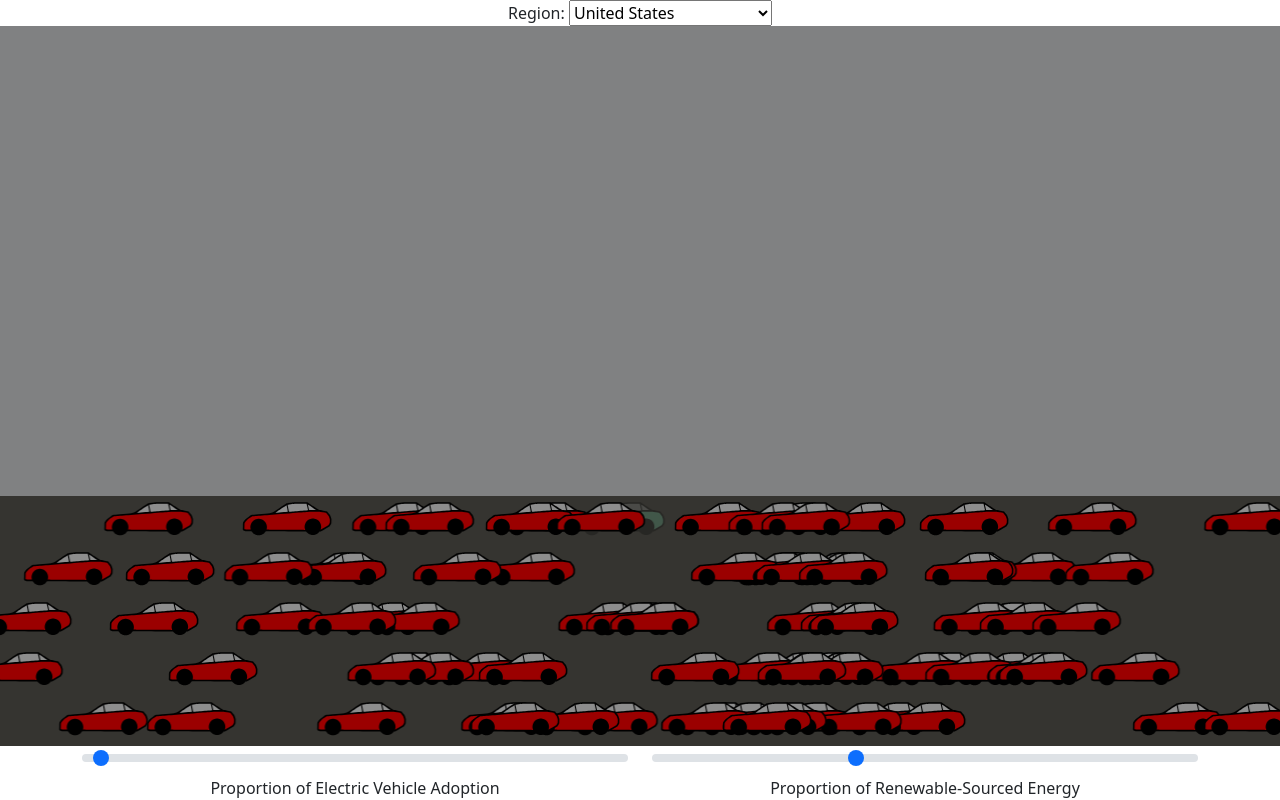
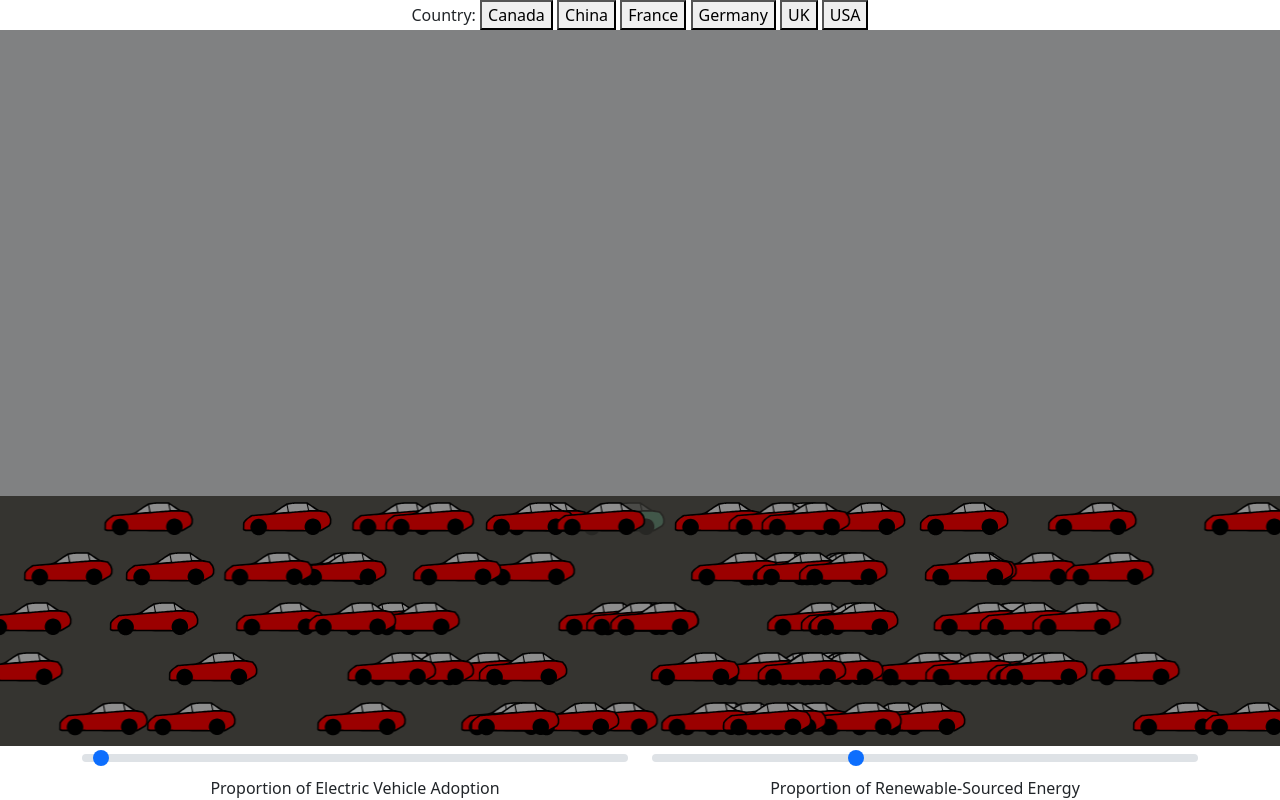
Before and after one commit to Minhs2/evimpact, a plain HTML site: page index.html in a window 1280 px wide. Drawn offline with nearby package versions, Linux system fonts and the light colour scheme.

Commit message:
Added buttons to set slider values to various countries

```diff
--- a/calc.js
+++ b/calc.js
@@ -30,3 +30,35 @@ function resetToDefault() {
 }
 
 window.addEventListener("DOMContentLoaded", resetToDefault);
+
+// Function to handle the country buttons
+function regionClick(country){
+    switch(country){
+        case 'Can':
+            e = 1;
+            r = 28;
+            break;
+        case 'Chi':
+            e = 1;
+            r = 13;
+            break;
+        case 'Fra':
+            e = 1;
+            r = 12;
+            break;
+        case 'Ger':
+            e = 1;
+            r = 17;
+            break;
+        case 'UK':
+            e = 1;
+            r = 14;
+            break;
+        case 'USA':
+            e = 2;
+            r = 37;
+            break;
+    }
+    resetToDefault();
+    resetVisualization();
+}
--- a/index.html
+++ b/index.html
@@ -59,12 +59,13 @@
     </head>
     <body>
         <section class="container text-center">
-            <label>Region:</label>
-            <select>
-                <option value="usa">United States</option>
-                <option value="europe">Europe</option>
-                <option value="misc">some other country idfk</option>
-            </select>
+            <label>Country:</label>
+                <button onClick="regionClick('Can')">Canada</button>
+                <button onClick="regionClick('Chi')">China</button>
+                <button onClick="regionClick('Fra')">France</button>
+                <button onClick="regionClick('Ger')">Germany</button>
+                <button onClick="regionClick('UK')">UK</button>
+                <button onClick="regionClick('USA')">USA</button>
         </section>
         <main class="d-flex flex-grow-1 align-items-end justify-content-end w-100">
             <div id="bg"></div>
```
